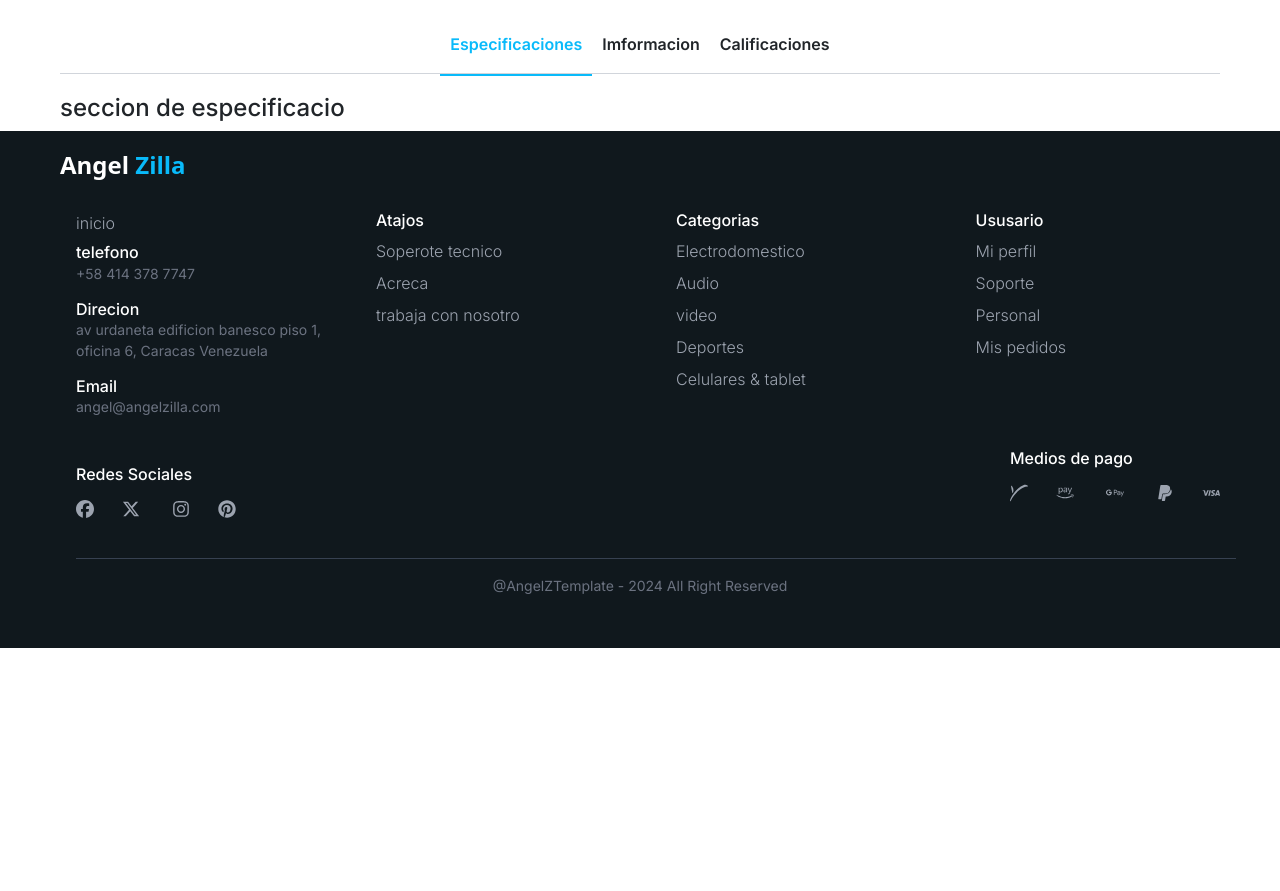
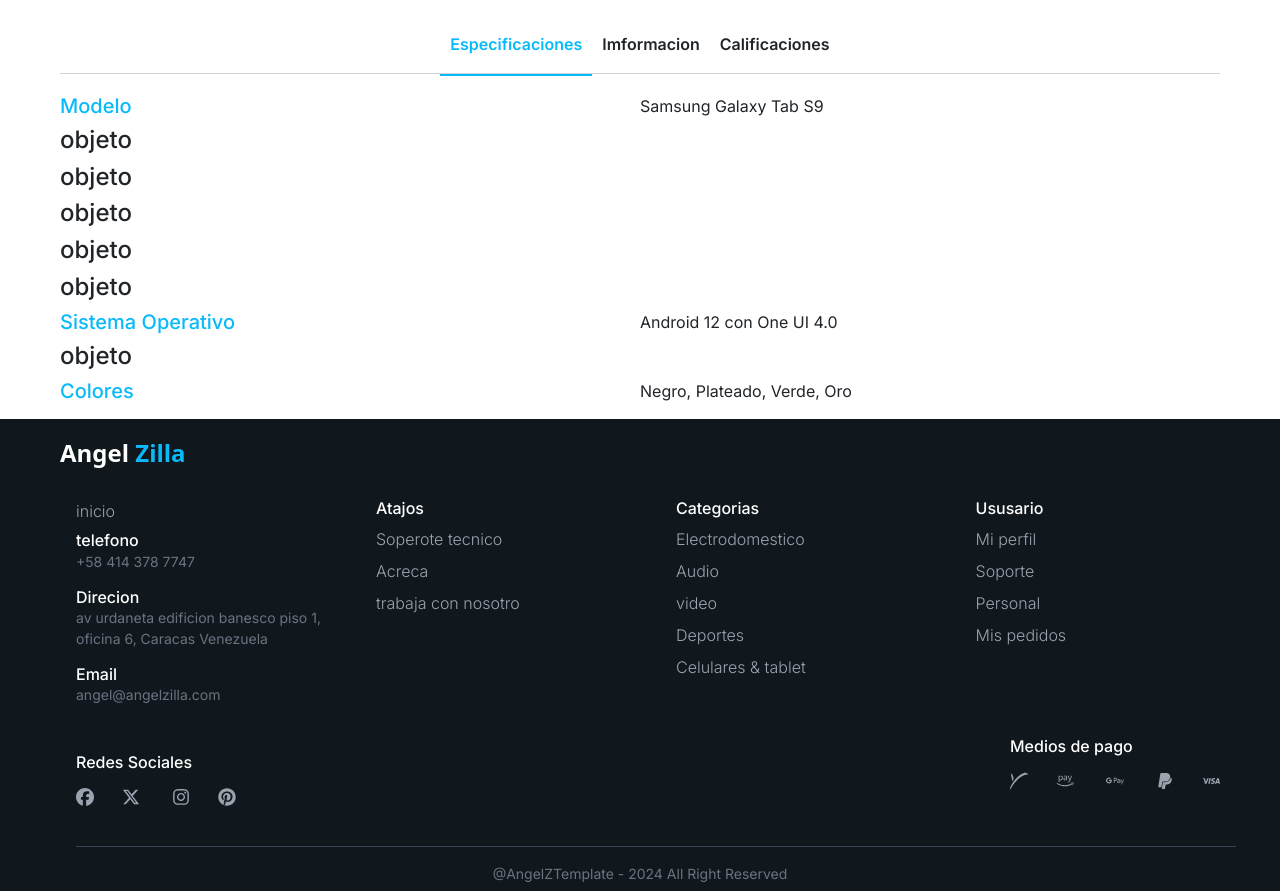
Before and after one commit to angeleesc/az-market-zilla-template, a Next.js app: page /product-details/1 in a window 1280 px wide. Shown: the part 886-1777 px from the top of the page. Before the commit the page ends 1534 px from the top, so only its background shows below. Built offline with nearby package versions, Linux system fonts and the light colour scheme.

Commit message:
sub objet

```diff
--- a/components/tabs/info-detail-tab/InfoDetailsTab.jsx
+++ b/components/tabs/info-detail-tab/InfoDetailsTab.jsx
@@ -17,17 +17,18 @@
   reviews
 
 
+
   return (
     <div className='az-details-tabs-container'>
       <InfoTabBar currentOption={currentTab} updateOption={setcurrentTab} />
       {
-        currentTab == "specifications" && <SpecificationsTab />
+        currentTab == "specifications" && <SpecificationsTab data={specifications}/>
       }
       {
-        currentTab == "info" && <InfoTab/>
+        currentTab == "info" && <InfoTab data ={info}/>
       }
       {
-        currentTab == "reviews" && <RewiesTabs/>
+        currentTab == "reviews" && <RewiesTabs data={reviews}/>
       }
 
     </div>
--- a/components/tabs/info-detail-tab/SpecificationsTab.jsx
+++ b/components/tabs/info-detail-tab/SpecificationsTab.jsx
@@ -1,14 +1,75 @@
 import React from 'react'
 
-export default function SpecificationsTab({data}) {
- if(data){
+export default function SpecificationsTab({ data }) {
 
-    const keys= Object.keys(data)
+    const notSpecialCaracterREgEx = /[^a-zA-Z0-9 ]/g
+
+
+    if (data) {
+
+
+        // si hay datos hay que harmalo en base al tipo de datos
+
+        const keys = Object.keys(data)
         console.log(keys)
 
-    return <div className=''>
+        return <>
+
+            {
+                keys.map((key, i) => {
+                    console.log(typeof (data[key]))
+
+                    if (typeof (data[key]) === "string" || typeof (data[key]) === "number") {
+                        return <div className='grid grid-cols-2'>
+                            <div><h5 className='capitalize  text-theme-primary' >{key.replace(notSpecialCaracterREgEx, ' ')}</h5></div>
+                            <div>{data[key]}</div>
+                        </div>
+                    }
+
+                    if (typeof (data[key]) === "object") {
+
+
+
+                        if (Array.isArray(data[key])) {
+
+                            const size = data[key].length
+
+                            return <div className='grid grid-cols-2'>
+                                <div>
+                                    <h5 className='capitalize text-theme-primary border-gray-400'>{key.replace(notSpecialCaracterREgEx, " ")}</h5>
+                                </div>
+                                <div>
+                                    <p>
+                                        {data[key].map((campo, i) => i === size - 1 ? `${campo}` : `${campo}, `)}
+                                    </p>
+                                </div>
 
                             </div>
+
+                        }
+
+
+
+
+                        const sperObjetDat = data[key]
+                        for (let llave in sperObjetDat) {
+                            console.log(llave)
+                            console.log(sperObjetDat[llave])
+                        }
+
+                        return <h4>objeto</h4>
+
+
+
+                    }
+
+                    return <div className='' key={"spech" + i}>
+                        dato X
+                    </div>
+                })
+            }
+
+        </>
     }
 
     return <div>
```
Also changed, not shown: components/tabs/info-detail-tab/SubobjetTemplate.jsx (added). Lines whose indentation alone changed are shown as unchanged.
